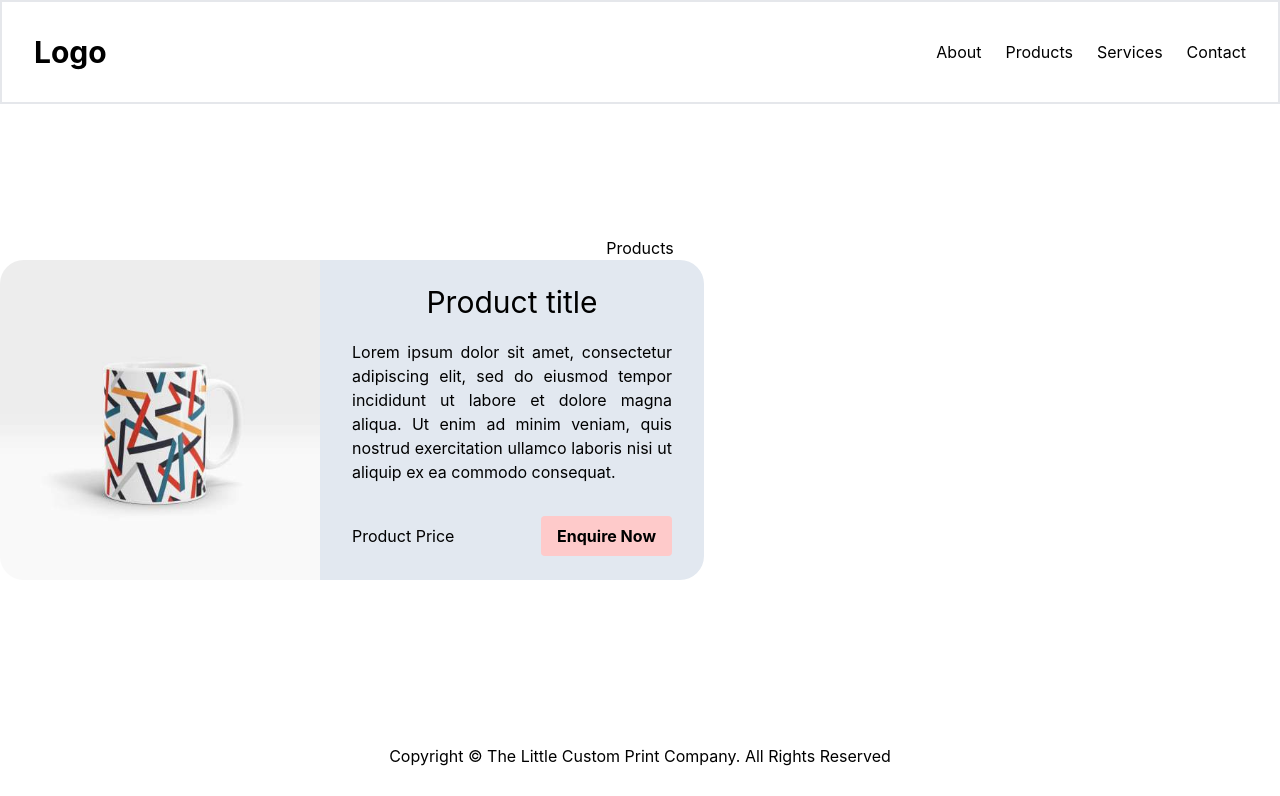
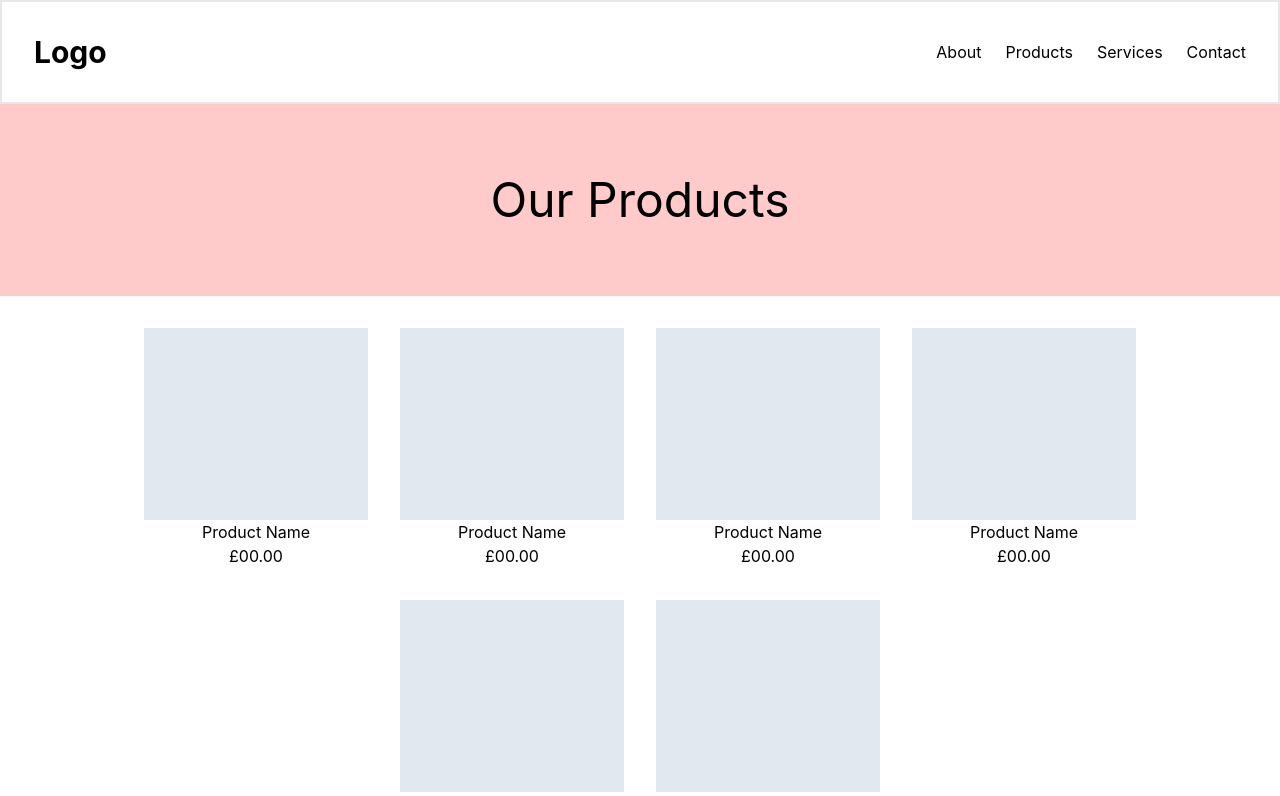
Before and after one commit to ST3V3NP3RRY/custom_print_co, a React (Create React App) app: page /products in a window 1280 px wide. Shown: the top 796 px of the page. Built offline with nearby package versions, Linux system fonts and the light colour scheme.

Commit message:
set up product page

```diff
--- a/src/App.css
+++ b/src/App.css
@@ -2,7 +2,6 @@
   text-align: center;
   display: flex;
   flex-direction: column;
-  justify-content: space-between;
   min-height: 100vh;
   /* Sets the height to be at least 100% of the viewport */
 }
--- a/src/Pages/About/About.jsx
+++ b/src/Pages/About/About.jsx
@@ -1,5 +1,11 @@
+import Banner from "../../components/Reusable/Banner";
+
 const About = () => {
-  return <h1>About</h1>;
+  return (
+    <>
+      <Banner text={"About Us"} />
+    </>
+  );
 };
 
 export default About;
--- a/src/Pages/Products/Products.jsx
+++ b/src/Pages/Products/Products.jsx
@@ -1,11 +1,55 @@
-import ProductCard from "../../components/Reusable/ProductCard";
+import Banner from "../../components/Reusable/Banner";
 
 const Products = () => {
   return (
-    <section>
-      <h1>Products</h1>
-      <ProductCard />
-    </section>
+    <>
+      <Banner text={"Our Products"} />
+      <main className="flex flex-col flex-1 items-center justify-center">
+        <section className=" max-w-6xl flex flex-wrap gap-8 justify-center my-8">
+          <div className="inline-block">
+            {/* image will go here */}
+            <div className="w-56 h-48 bg-slate-200"></div>
+            <h3>Product Name</h3>
+            <p>£00.00</p>
+          </div>
+
+          <div className="inline-block">
+            {/* image will go here */}
+            <div className="w-56 h-48 bg-slate-200"></div>
+            <h3>Product Name</h3>
+            <p>£00.00</p>
+          </div>
+
+          <div className="inline-block">
+            {/* image will go here */}
+            <div className="w-56 h-48 bg-slate-200"></div>
+            <h3>Product Name</h3>
+            <p>£00.00</p>
+          </div>
+
+          <div className="inline-block">
+            {/* image will go here */}
+            <div className="w-56 h-48 bg-slate-200"></div>
+            <h3>Product Name</h3>
+            <p>£00.00</p>
+          </div>
+
+          <div className="inline-block">
+            {/* image will go here */}
+            <div className="w-56 h-48 bg-slate-200"></div>
+            <h3>Product Name</h3>
+            <p>£00.00</p>
+          </div>
+
+          <div className="inline-block">
+            {/* image will go here */}
+            <div className="w-56 h-48 bg-slate-200"></div>
+            <h3>Product Name</h3>
+            <p>£00.00</p>
+          </div>
+        </section>
+      </main>
+    </>
   );
 };
 
--- a/src/components/Footer.jsx
+++ b/src/components/Footer.jsx
@@ -1,6 +1,6 @@
 const Footer = () => {
   return (
-    <footer className="border-{top}-2 p-8">
+    <footer className="border-{top}-2 p-8 mt-auto bg-red-300">
       <p>
         Copyright &copy; The Little Custom Print Company. All Rights Reserved
       </p>
--- /dev/null
+++ b/src/components/Reusable/Banner.jsx
@@ -0,0 +1,9 @@
+const Banner = ({ text }) => {
+  return (
+    <div className="h-48 w-screen bg-red-200 flex items-center justify-center">
+      <h2 className="text-5xl">{text}</h2>
+    </div>
+  );
+};
+
+export default Banner;
--- a/src/components/Reusable/ProductCard.jsx
+++ b/src/components/Reusable/ProductCard.jsx
@@ -5,7 +5,7 @@ const ProductCard = () => {
   return (
     // To do make product card responsive on smaller viewports
 
-    <div className="flex h-80">
+    <div className="flex  h-80">
       <img src={ProductPhoto} alt="patterend mug" className="rounded-l-3xl" />
 
       <div className="p-8 bg-slate-200 rounded-r-3xl max-w-sm min-w-sm flex flex-col justify-center">
--- a/src/containers/MainContainer.jsx
+++ b/src/containers/MainContainer.jsx
@@ -12,14 +12,14 @@ const MainContainer = () => {
       <Router>
         <Header />
         {/* Put something in here */}
-        <main className="">
+
         <Routes>
           <Route path="about" element={<About />} />
           <Route path="products" element={<Products />} />
           <Route path="services" element={<Services />} />
           <Route path="contact" element={<Contact />} />
         </Routes>
-        </main>
+
         <Footer />
       </Router>
     </>
```
Lines whose indentation alone changed are shown as unchanged.
